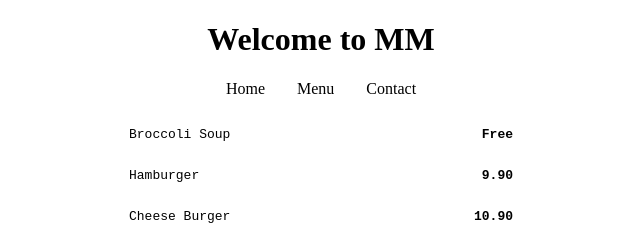
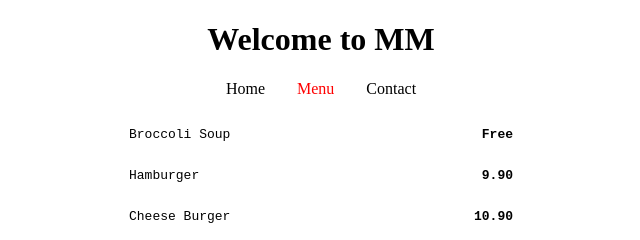
Before and after one commit to brokoliweb/restaurantPage, a plain HTML site: page index.html in a window 1280 px wide. Both pictures are taken after a click on the element "Menu". Shown: the top 240 px of the page, 319-959 px from the left. Drawn offline with Linux system fonts and the light colour scheme.

Commit message:
add style to tabs on click

```diff
--- a/main.js
+++ b/main.js
@@ -23,9 +23,26 @@ function addNavEvents() {
 
   // add event listeners
 
+  homeLink.addEventListener('click', red);
   homeLink.addEventListener('click', _modules_home__WEBPACK_IMPORTED_MODULE_1__.home);
+
+  menuLink.addEventListener('click', red);
   menuLink.addEventListener('click', _modules_menu__WEBPACK_IMPORTED_MODULE_2__.createMenu);
+
+  contactLink.addEventListener("click", red);
   contactLink.addEventListener("click", _modules_contact__WEBPACK_IMPORTED_MODULE_3__.createContacts);
+
+}
+
+function red(e) {
+  const homeLink = document.getElementById("home");
+  const menuLink = document.getElementById("menu");
+  const contactLink = document.getElementById("contact");
+  homeLink.classList.remove('red');
+  menuLink.classList.remove('red');
+  contactLink.classList.remove('red');
+
+  e.target.className = 'red';
 }
 
 function init() {
--- a/style.css
+++ b/style.css
@@ -35,3 +35,7 @@ span:hover {
     justify-self: end;
     font-weight: bold;
 }
+
+.red {
+    color: red;
+}
```
Also changed, not shown: img/noun_Crazy_2024302.png (deleted), 1 other file.
